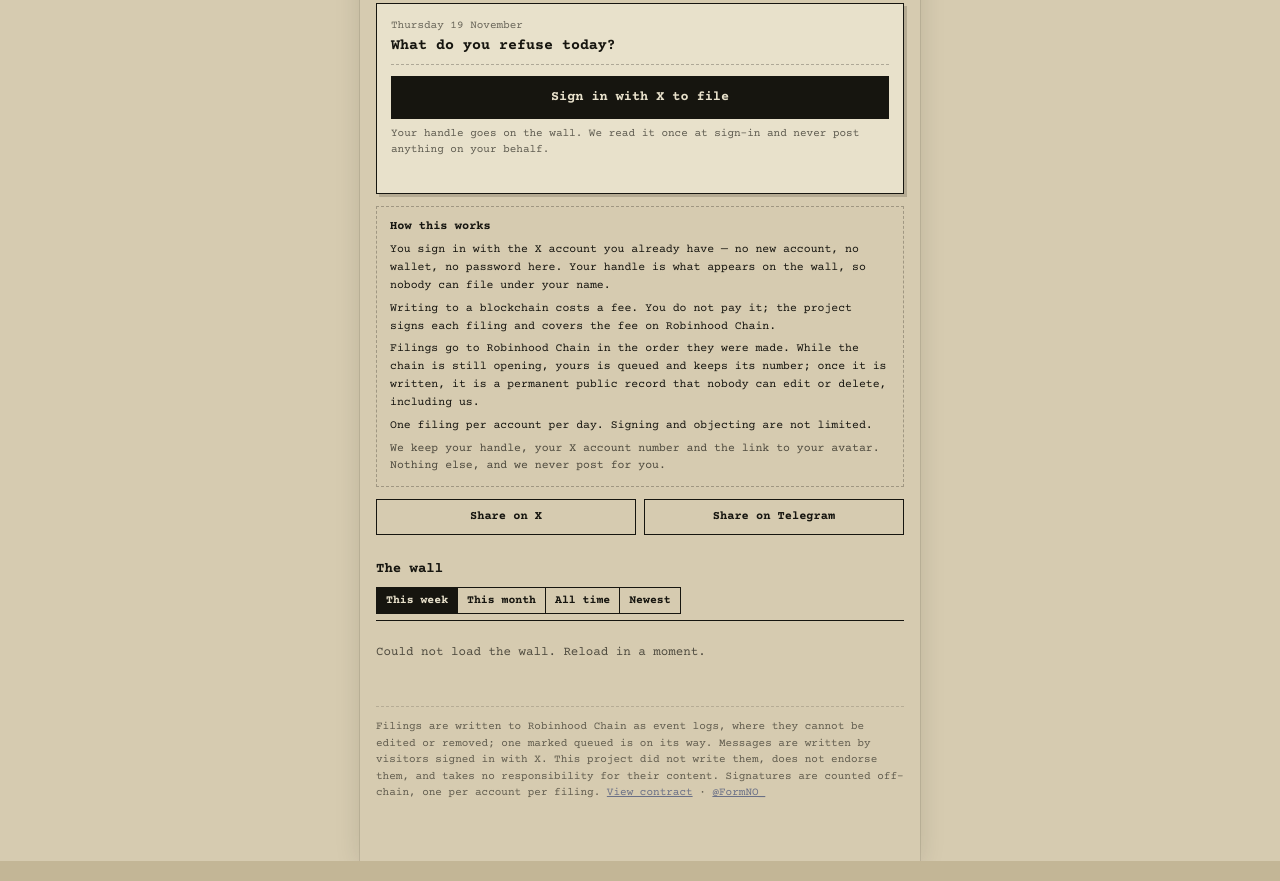
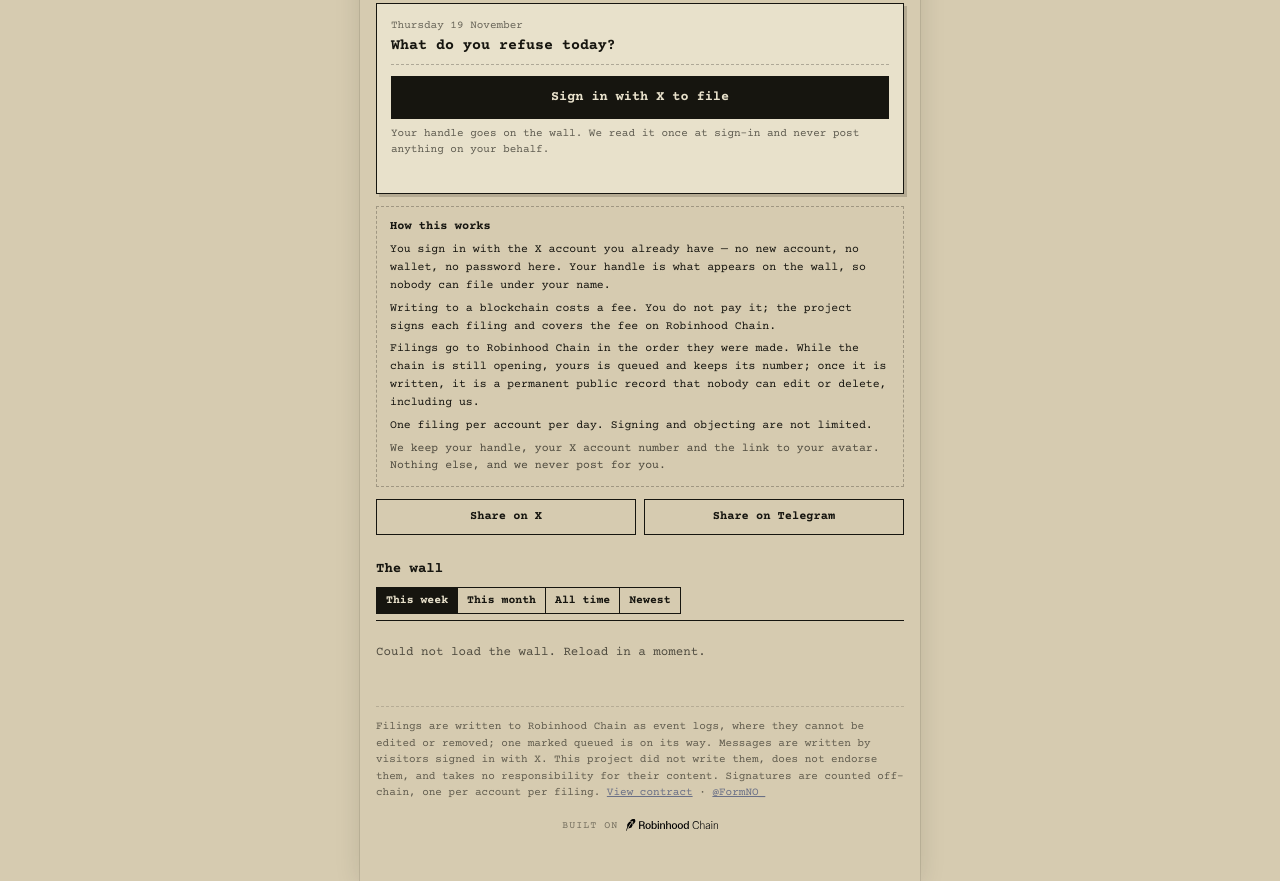
Before and after one commit to FormNO/form-no, a website: page public/index.html in a window 1280 px wide. Shown: the part 262-1143 px from the top of the page. Drawn offline with nearby package versions, Linux system fonts and the light colour scheme; no server answers.

Commit message:
Add Robinhood Chain attribution to site footer

```diff
--- a/public/index.html
+++ b/public/index.html
@@ -158,6 +158,10 @@ button:disabled{cursor:not-allowed;opacity:.42}
 .empty,.loading{padding:22px 0;font-size:12.5px;opacity:.7}
 .note{margin-top:22px;padding-top:12px;border-top:1px dashed var(--rule);font-size:11px;opacity:.6;line-height:1.5}
 .note a{color:var(--blue)}
+.builton{margin:16px 0 0;display:flex;align-items:center;justify-content:center;gap:8px}
+.builton em{font-style:normal;font-size:10px;letter-spacing:.1em;text-transform:uppercase;opacity:.5}
+.builton a{display:block;line-height:0}
+.builton img{display:block;height:12px;width:auto}
 </style>
 </head>
 <body>
@@ -214,6 +218,8 @@ button:disabled{cursor:not-allowed;opacity:.42}
   <div id="wall"><div class="loading">Reading the chain…</div></div>
 
   <p class="note">Filings are written to Robinhood Chain as event logs, where they cannot be edited or removed; one marked queued is on its way. Messages are written by visitors signed in with X. This project did not write them, does not endorse them, and takes no responsibility for their content. Signatures are counted off-chain, one per account per filing. <span id="contractWrap"><a id="contractLink" href="#" target="_blank" rel="noopener">View contract</a> · </span><a href="https://x.com/formno_" target="_blank" rel="noopener">@FormNO_</a></p>
+
+  <p class="builton"><em>Built on</em><a href="https://chain.robinhood.com" target="_blank" rel="noopener"><img src="/rh-chain.svg" alt="Robinhood Chain" width="91" height="12"></a></p>
 
 </main>
 
```
Also changed, not shown: public/rh-chain.svg (added).
